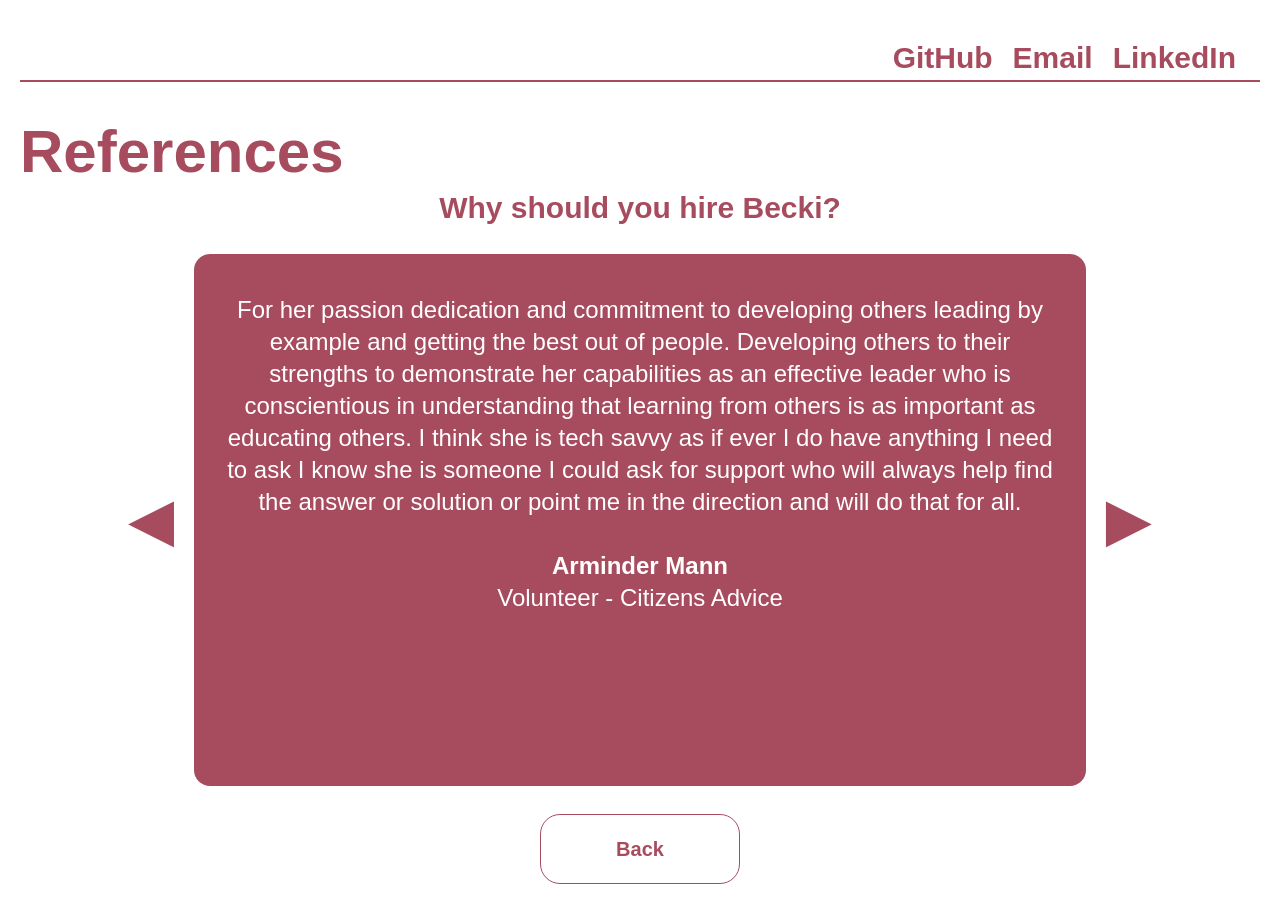
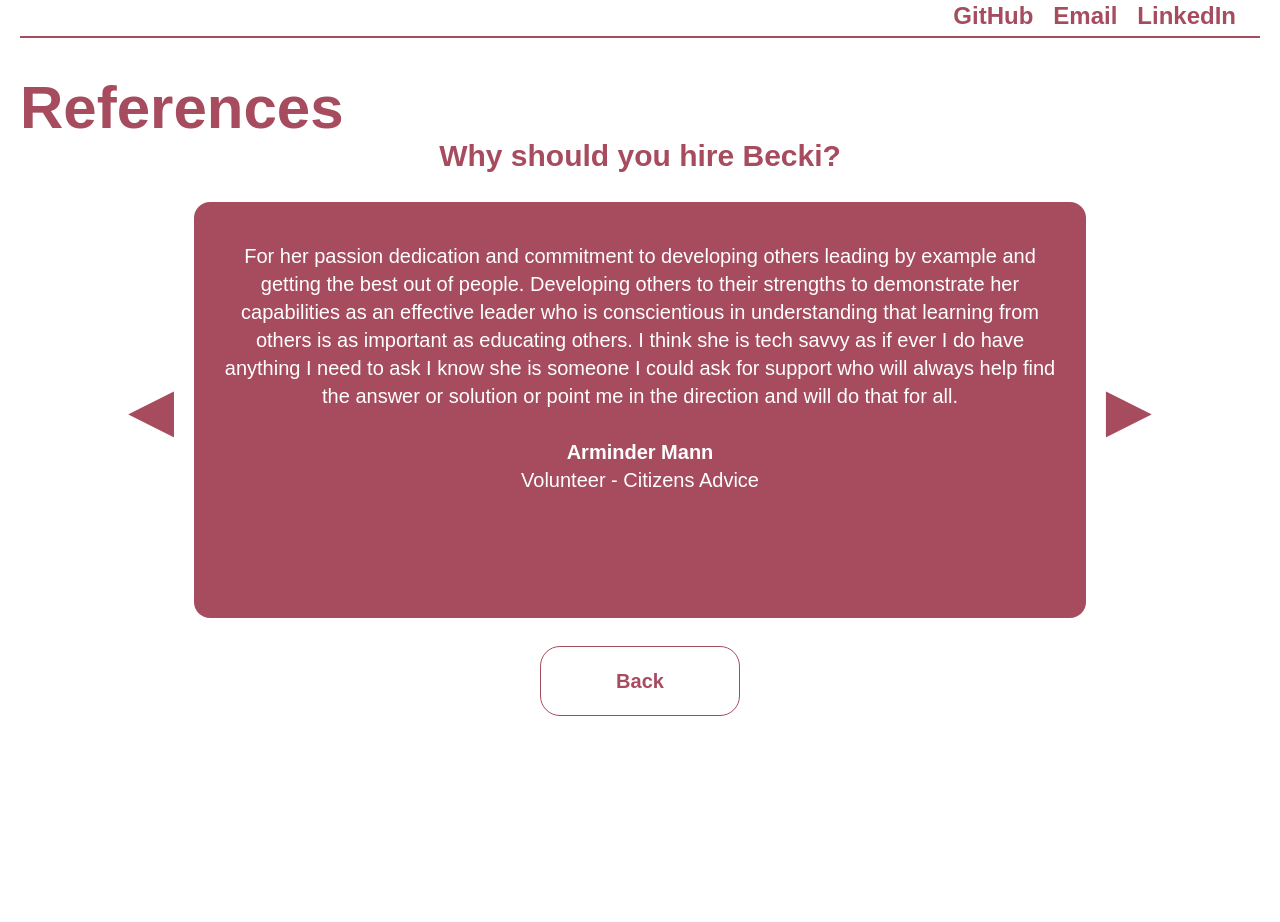
Before and after one commit to nass84/portfoliosoc, a React (Create React App) app in the folder portfolio-tailwind-react/: page /references in a window 1280 px wide. After the commit the page ends 800 px from the top, so only its background shows below. Built offline with nearby package versions, Linux system fonts and the light colour scheme.

Commit message:
Made landing screen text bigger

```diff
--- a/portfolio-tailwind-react/src/components/employment.js
+++ b/portfolio-tailwind-react/src/components/employment.js
@@ -12,7 +12,7 @@ const Employment = () => {
       </div>
       <div className="flex justify-center">
       <Link to="/references">
-        <button className="reference-button mt-5 mb-10 lg-mt-2 lg:mb-2 p-5" type="button">
+        <button className="reference-button hidden lg:block mt-5 mb-10 lg-mt-2 lg:mb-2 p-5" type="button">
           Click here for References
         </button>
         </Link>
--- a/portfolio-tailwind-react/src/components/helpers/navbar.js
+++ b/portfolio-tailwind-react/src/components/helpers/navbar.js
@@ -1,6 +1,6 @@
 function Navbar() {
   return (
-    <div className="text-white text-xl lg:text-2xl xl:text-3xl flex justify-end items-center text-m w-auto ml-5 mr-5 ">
+    <div className="text-white text-xl lg:text-2xl flex justify-end items-center text-m w-auto ml-5 mr-5 ">
 
       <a className="ml-5 mr-5 hover:text-secondary" target="_blank" href="www.github.com/nass84/">GitHub</a>
       <a className="mr-5 hover:text-secondary" target="_blank" href="beckifloyd@gmail.com/">Email</a>
--- a/portfolio-tailwind-react/src/components/helpers/pinknav.js
+++ b/portfolio-tailwind-react/src/components/helpers/pinknav.js
@@ -1,7 +1,7 @@
 function PinkNav() {
   return (
     <div>
-    <div className="text-primary text-xl lg:text-2xl xl:text-3xl flex justify-end items-center text-m w-auto ml-5 mr-6 font-bold ">
+    <div className="text-primary text-xl lg:text-2xl flex justify-end items-center text-m w-auto ml-5 mr-6 font-bold ">
 
       <a className="ml-5 mr-5 hover:text-secondary hover:font-bold" href="www.github.com/nass84/" target="_blank">GitHub</a>
       <a className="mr-5 hover:text-secondary hover:font-bold" href="beckifloyd@gmail.com/" target="_blank">Email</a>
--- a/portfolio-tailwind-react/src/components/index.js
+++ b/portfolio-tailwind-react/src/components/index.js
@@ -14,8 +14,8 @@ function HomePage() {
             <Navbar />
           </div>
           <div className="home-page-name-div text-white flex-col justify-start md:ml-10 items-center mb-5">
-            <h1 className="text-5xl md:text-5xl lg:text-7xl xl:text-8xl mt-5"> Becki Floyd  </h1>
-            <h2 className="text-2xl lg:text-3xl xl:text-6xl lg:mb-10 xl:mb-20">UX Developer</h2>
+            <h1 className="text-5xl md:text-5xl lg:text-7xl mt-5"> Becki Floyd  </h1>
+            <h2 className="text-2xl lg:text-3xl lg:mb-10">UX Developer</h2>
           </div>
 
           <div className="">
@@ -47,7 +47,7 @@ function HomePage() {
               </div>
             </div>
             <div class="flex justify-center">
-            <div className="home-page-buttons-div flex justify-center mt-5 flex-col lg-justify-around lg:flex-row lg:mt-10 xl:mt-20">
+            <div className="home-page-buttons-div flex justify-center mt-5 flex-col lg-justify-around lg:flex-row lg:mt-10 ">
               <Link to="/about">
                 <BigButton text="About Me" />
               </Link>
--- a/portfolio-tailwind-react/src/components/reference.js
+++ b/portfolio-tailwind-react/src/components/reference.js
@@ -157,10 +157,10 @@ function Reference() {
   ]);
 
   return (
-    <div className="reference-container mt-10 ml-5 mr-5">
+    <div className="reference-container ml-5 mr-5">
       <div className="reference-nav-div">
         <PinkNav />
-        <h1 className="reference-name text-primary text-4xl md:text-6xl mb-2 text-left font-bold">
+        <h1 className="reference-name text-primary text-4xl md:text-6xl text-left font-bold">
           References
         </h1>
         <h2 className="reference-why text-primary text-2xl lg:text-3xl mb-2  font-bold mt-10 xl:mt-0">
@@ -172,7 +172,7 @@ function Reference() {
           <Carousel className="container">
 
             {references.map((reference) => (
-              <div className="bg-primary m-5 p-5 text-white py-3 px-6 rounded-2xl text-lg lg:text-xl xl:text-2xl pt-10">
+              <div className="bg-primary m-5 p-5 text-white py-3 px-6 rounded-2xl text-lg lg:text-xl pt-10">
                 <p>
                   <p>{reference.reference}</p>
 
```
